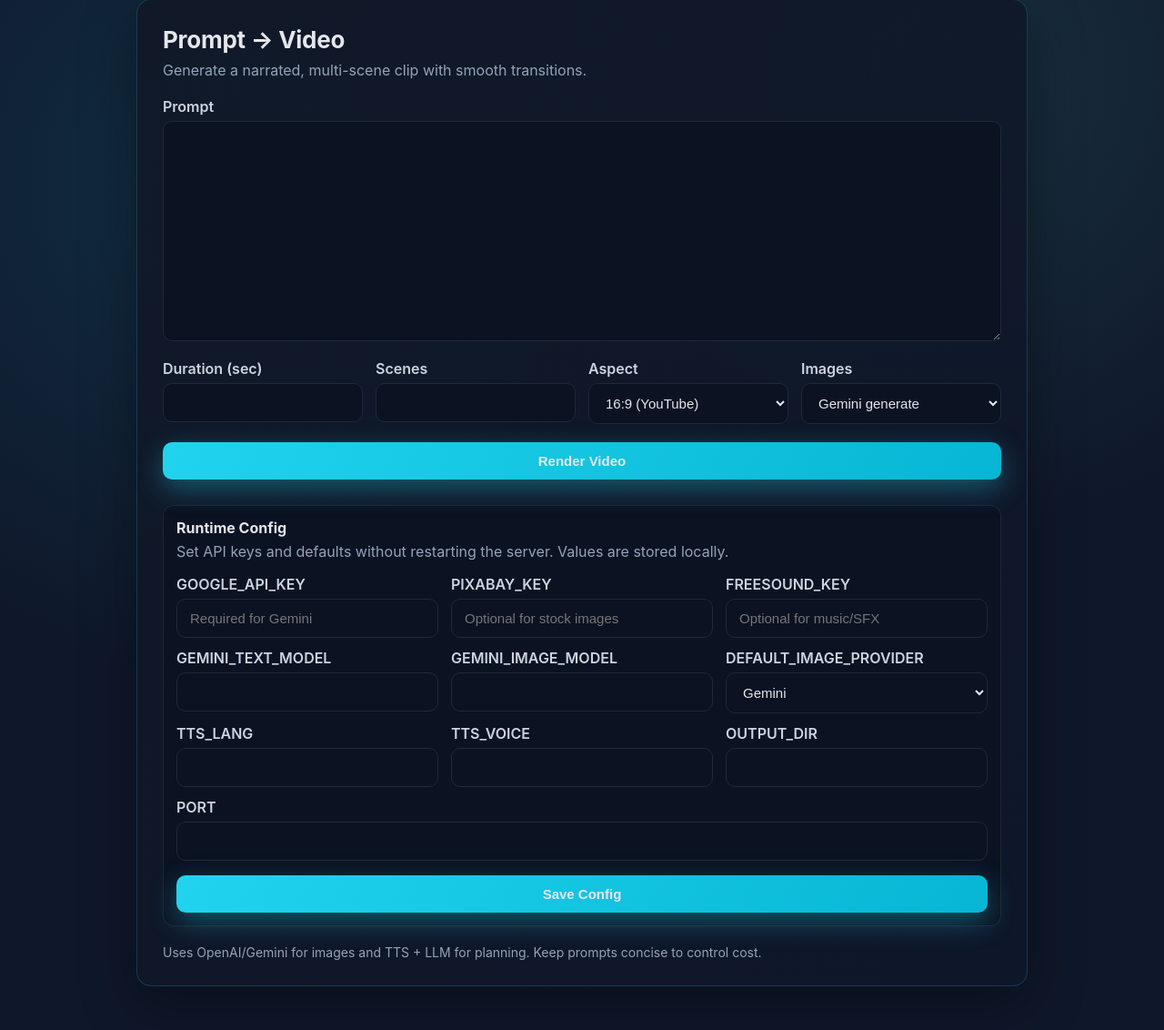
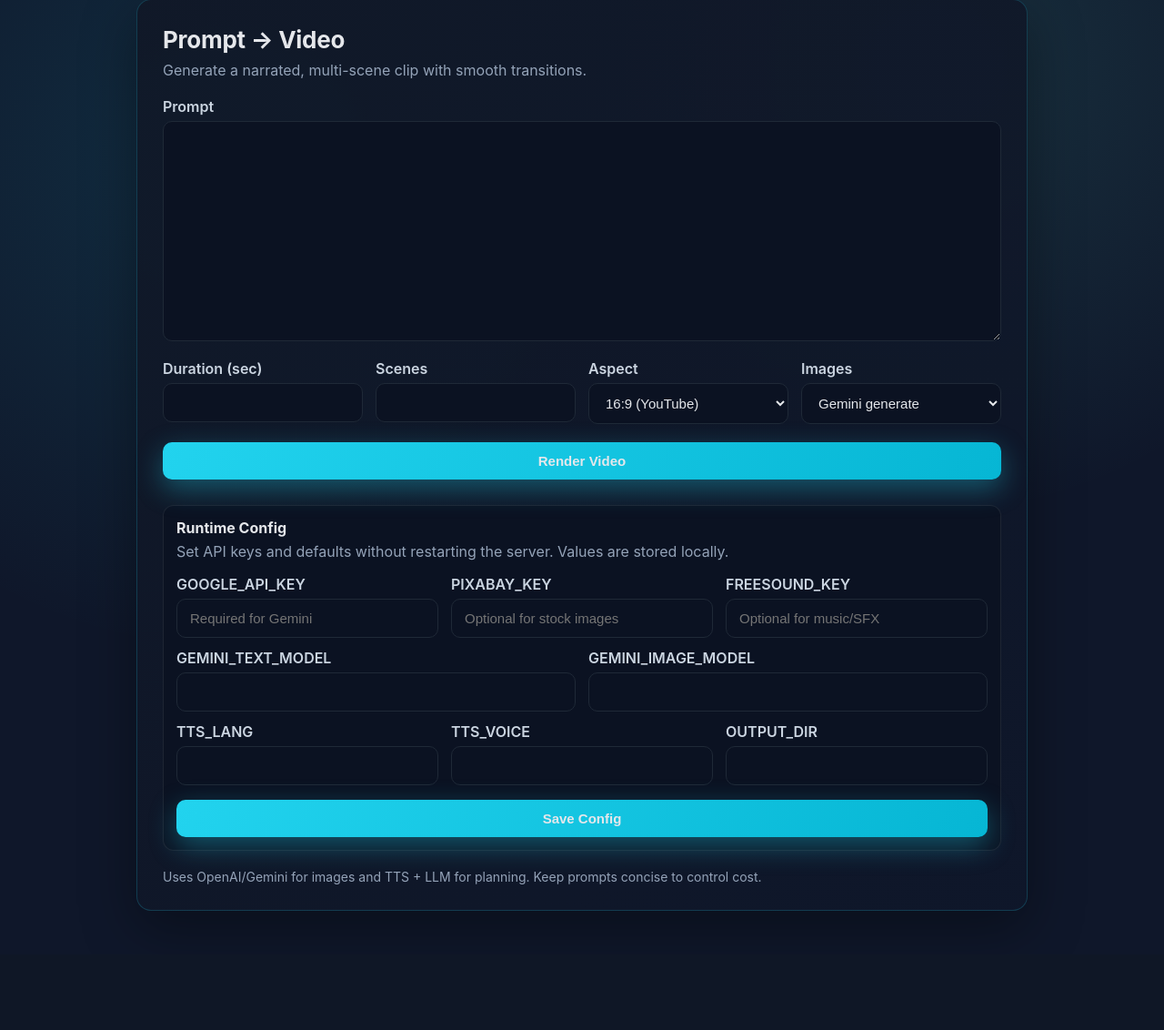
Before and after one commit to mrh-jishan/gemini-video-assemble, a Flask app: template video_app/templates/index.html in a window 1280 px wide. Shown: the part 33-1165 px from the top of the page at 91% size. After the commit the page ends 1034 px from the top, so only its background shows below. Run offline with Flask 3, Linux system fonts and the light colour scheme; the template is opened without the code that fills it, so the values that code supplies are empty.

Commit message:
removed default image provider

```diff
--- a/video_app/config.py
+++ b/video_app/config.py
@@ -17,7 +17,6 @@ class Settings:
     gemini_image_model: str = "imagen-3.0-generate-001"
     tts_lang: str = "en"
     tts_voice: str = "en-US-JennyNeural"
-    default_image_provider: str = "gemini"
     pixabay_key: Optional[str] = None
     freesound_key: Optional[str] = None
     output_dir: Path = field(default_factory=lambda: Path("renders").resolve())
@@ -50,7 +49,6 @@ class Settings:
             gemini_image_model=pick("GEMINI_IMAGE_MODEL", cls.gemini_image_model),
             tts_lang=pick("TTS_LANG", cls.tts_lang),
             tts_voice=pick("TTS_VOICE", cls.tts_voice),
-            default_image_provider=pick("DEFAULT_IMAGE_PROVIDER", cls.default_image_provider),
             pixabay_key=pick("PIXABAY_KEY"),
             freesound_key=pick("FREESOUND_KEY"),
             output_dir=Path(pick("OUTPUT_DIR", "renders")).resolve(),
@@ -107,8 +105,6 @@ class Settings:
             "VERTICAL_WIDTH": self.vertical_size[0],
             "VERTICAL_HEIGHT": self.vertical_size[1],
             "OUTPUT_DIR": str(self.output_dir),
-            "DEFAULT_IMAGE_PROVIDER": self.default_image_provider,
-            "PORT": self.port,
         }
 
         if mask_secrets:
--- a/video_app/config_store.py
+++ b/video_app/config_store.py
@@ -32,8 +32,6 @@ class ConfigStore:
         "VERTICAL_WIDTH",
         "VERTICAL_HEIGHT",
         "OUTPUT_DIR",
-        "DEFAULT_IMAGE_PROVIDER",
-        "PORT",
     }
 
     def __init__(
--- a/video_app/pipeline.py
+++ b/video_app/pipeline.py
@@ -95,7 +95,9 @@ class VideoPipeline:
             print("[Music] FREESOUND_KEY not set; skipping background music.")
 
         assembler = self._build_assembler(aspect_choice, background_music_path)
-        provider = (image_provider or self.settings.default_image_provider).lower()
+        provider = (image_provider or "").lower()
+        if provider not in {"gemini", "stock"}:
+            raise RuntimeError("image_provider is required and must be 'gemini' or 'stock'")
         target_size = self._aspect_to_size(aspect_choice)
         orientation = "vertical" if aspect_choice == "vertical" else "horizontal"
 
--- a/video_app/templates/index.html
+++ b/video_app/templates/index.html
@@ -166,13 +166,7 @@
             <label for="gemini_image_model">GEMINI_IMAGE_MODEL</label>
             <input id="gemini_image_model" name="gemini_image_model" value="{{ settings.gemini_image_model }}">
           </div>
-          <div>
-            <label for="default_image_provider">DEFAULT_IMAGE_PROVIDER</label>
-            <select id="default_image_provider" name="default_image_provider">
-              <option value="gemini" {% if settings.default_image_provider == 'gemini' %}selected{% endif %}>Gemini</option>
-              <option value="stock" {% if settings.default_image_provider == 'stock' %}selected{% endif %}>Stock</option>
-            </select>
-          </div>
+
         </div>
         <div class="row">
           <div>
@@ -186,12 +180,6 @@
           <div>
             <label for="output_dir">OUTPUT_DIR</label>
             <input id="output_dir" name="output_dir" value="{{ settings.output_dir }}">
-          </div>
-        </div>
-        <div class="row">
-          <div>
-            <label for="port">PORT</label>
-            <input id="port" name="port" type="number" value="{{ settings.port }}">
           </div>
         </div>
         <button type="submit">Save Config</button>
```
Also changed, not shown: video_app/server.py (+7 -6 lines), README.md.
